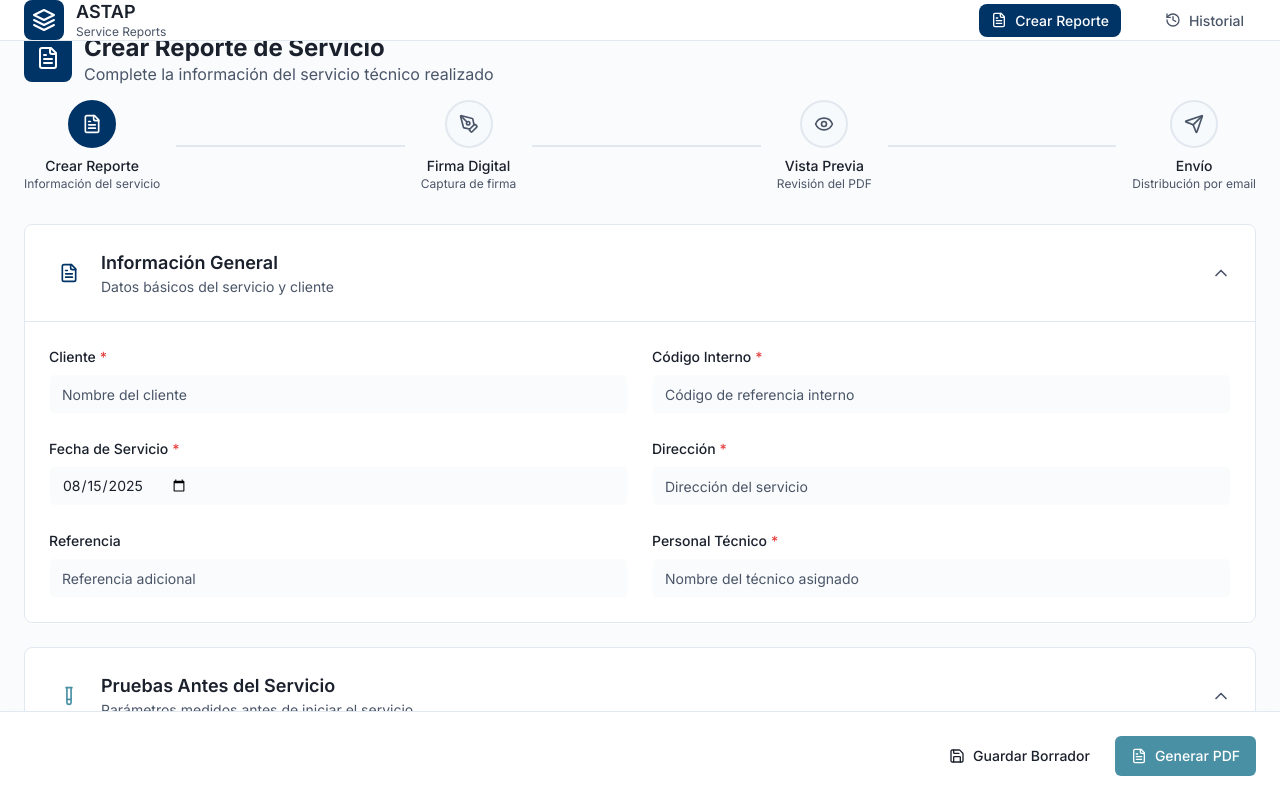
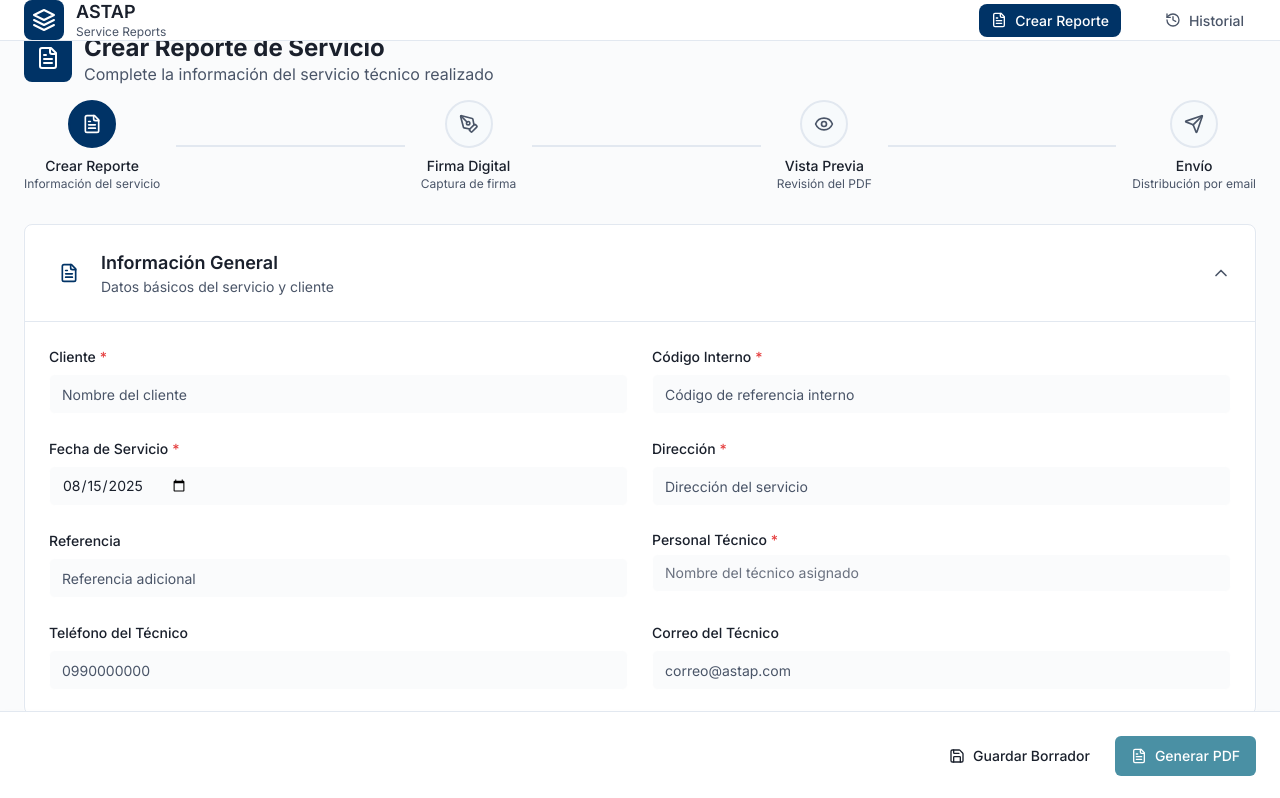
Before and after one commit to Djjasline/prueba-completa, a React (Vite) app: page /service-report-creation in a window 1280 px wide. Shown: the top 798 px of the page. Built offline with nearby package versions, Linux system fonts and the light colour scheme.

Commit message:
Update GeneralInformationSection.jsx

```diff
--- a/src/pages/service-report-creation/components/GeneralInformationSection.jsx
+++ b/src/pages/service-report-creation/components/GeneralInformationSection.jsx
@@ -1,6 +1,9 @@
 import React from 'react';
 import Input from '../../../components/ui/Input';
 import Icon from '../../../components/AppIcon';
+
+// IMPORTA LA LISTA DE TÉCNICOS
+import { TECHNICIANS, findTechnicianByName } from '../../../data/technicians';
 
 const GeneralInformationSection = ({
   formData,
@@ -37,6 +40,7 @@ const GeneralInformationSection = ({
           className="text-muted-foreground"
         />
       </div>
+
       {!isCollapsed && (
         <div className="px-6 pb-6 border-t border-border">
           <div className="grid grid-cols-1 md:grid-cols-2 gap-6 mt-6">
@@ -44,7 +48,7 @@ const GeneralInformationSection = ({
               label="Cliente"
               type="text"
               placeholder="Nombre del cliente"
-              value={formData?.generalInfo?.client}
+              value={formData?.generalInfo?.client || ''}
               onChange={(e) => handleInputChange('client', e?.target?.value)}
               required
             />
@@ -53,7 +57,7 @@ const GeneralInformationSection = ({
               label="Código Interno"
               type="text"
               placeholder="Código de referencia interno"
-              value={formData?.generalInfo?.internalCode}
+              value={formData?.generalInfo?.internalCode || ''}
               onChange={(e) => handleInputChange('internalCode', e?.target?.value)}
               required
             />
@@ -61,7 +65,7 @@ const GeneralInformationSection = ({
             <Input
               label="Fecha de Servicio"
               type="date"
-              value={formData?.generalInfo?.serviceDate}
+              value={formData?.generalInfo?.serviceDate || ''}
               onChange={(e) => handleInputChange('serviceDate', e?.target?.value)}
               required
             />
@@ -70,7 +74,7 @@ const GeneralInformationSection = ({
               label="Dirección"
               type="text"
               placeholder="Dirección del servicio"
-              value={formData?.generalInfo?.address}
+              value={formData?.generalInfo?.address || ''}
               onChange={(e) => handleInputChange('address', e?.target?.value)}
               required
             />
@@ -79,17 +83,61 @@ const GeneralInformationSection = ({
               label="Referencia"
               type="text"
               placeholder="Referencia adicional"
-              value={formData?.generalInfo?.reference}
+              value={formData?.generalInfo?.reference || ''}
               onChange={(e) => handleInputChange('reference', e?.target?.value)}
             />
 
+            {/* PERSONAL TÉCNICO con AUTOCOMPLETADO */}
+            <div className="flex flex-col">
+              <label className="text-sm font-medium text-foreground mb-1">
+                Personal Técnico <span className="text-destructive">*</span>
+              </label>
+              <input
+                className="w-full rounded-md border border-input bg-background px-3 py-2 text-sm outline-none focus:ring-2 focus:ring-primary"
+                type="text"
+                placeholder="Nombre del técnico asignado"
+                value={formData?.generalInfo?.technicalPersonnel || ''}
+                onChange={(e) => {
+                  const name = e.target.value;
+                  handleInputChange('technicalPersonnel', name);
+
+                  // Si coincide con uno de la lista, autocompleta teléfono y correo
+                  const t = findTechnicianByName(name);
+                  if (t) {
+                    handleInputChange('technicalPhone', t.phone);
+                    handleInputChange('technicalEmail', t.email);
+                  }
+                }}
+                list="tech-list"
+                required
+              />
+
+              {/* SUGERENCIAS */}
+              <datalist id="tech-list">
+                {TECHNICIANS.map((t) => (
+                  <option key={t.name} value={t.name}>
+                    {t.phone} — {t.email}
+                  </option>
+                ))}
+              </datalist>
+            </div>
+
+            {/* TELÉFONO DEL TÉCNICO (se autocompleta, pero queda editable) */}
             <Input
-              label="Personal Técnico"
-              type="text"
-              placeholder="Nombre del técnico asignado"
-              value={formData?.generalInfo?.technicalPersonnel}
-              onChange={(e) => handleInputChange('technicalPersonnel', e?.target?.value)}
-              required
+              label="Teléfono del Técnico"
+              type="tel"
+              placeholder="0990000000"
+              value={formData?.generalInfo?.technicalPhone || ''}
+              onChange={(e) => handleInputChange('technicalPhone', e?.target?.value)}
+            />
+
+            {/* CORREO DEL TÉCNICO */}
+            <Input
+              label="Correo del Técnico"
+              type="email"
+              placeholder="correo@astap.com"
+              value={formData?.generalInfo?.technicalEmail || ''}
+              onChange={(e) => handleInputChange('technicalEmail', e?.target?.value)}
             />
           </div>
         </div>
```
